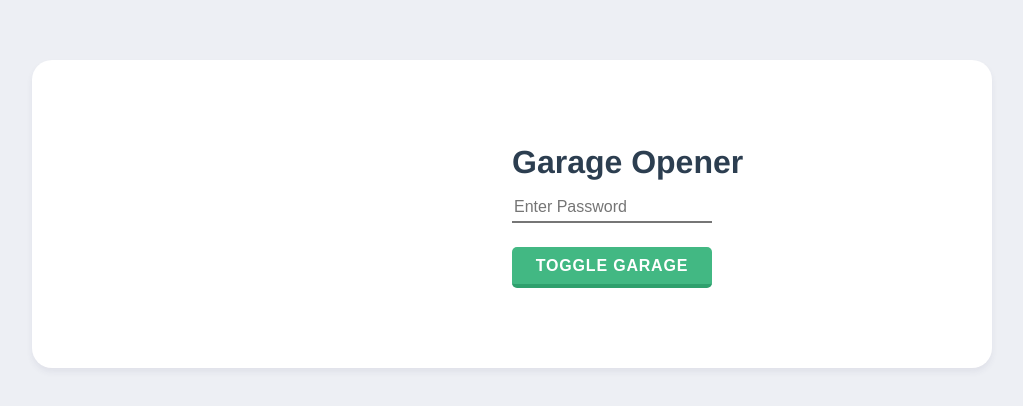
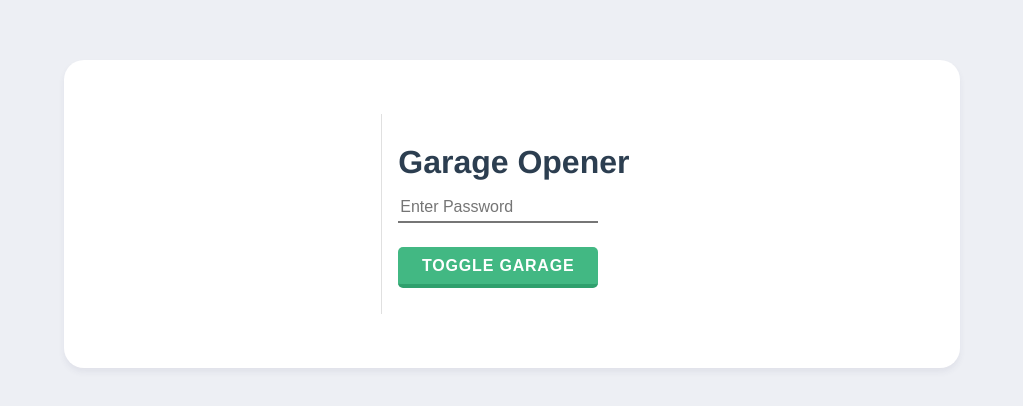
Before and after one commit to vartanbeno/rpi-garage, a Vue app in the folder client/: page / in a window 1280 px wide. Shown: the part 186-592 px from the top of the page, without its empty margins (128-1151 px from the left). Built offline with nearby package versions, Linux system fonts and the light colour scheme.

Commit message:
Add vertical divider
Signed-off-by: Vartan Benohanian <vartanbeno@gmail.com>

```diff
--- a/client/src/App.vue
+++ b/client/src/App.vue
@@ -1,16 +1,26 @@
 <template>
     <div id="app">
-        <Container />
+        <Container>
+            <div class="image-container"></div>
+            <div class="divider-container"><VDivider /></div>
+            <div class="form-box-container">
+                <FormBox />
+            </div>
+        </Container>
     </div>
 </template>
 
 <script>
 import Container from './components/Container';
+import FormBox from './components/FormBox';
+import VDivider from './components/VDivider';
 
 export default {
     name: 'app',
     components: {
-        Container
+        Container,
+        FormBox,
+        VDivider
     }
 };
 </script>
@@ -40,12 +50,12 @@ body {
     flex-direction: column;
     justify-content: center;
     min-height: 100%;
-    margin: 0 10rem;
+    margin: 0 12rem;
 }
 
 @media (max-width: 960px) {
     #app {
-        margin: 0 5rem;
+        margin: 0 4rem;
     }
 }
 
@@ -54,4 +64,17 @@ body {
         margin: 0 1rem;
     }
 }
+
+.image-container {
+    width: 35%;
+}
+
+.divider-container {
+    height: 200px;
+}
+
+.form-box-container {
+    margin: 2rem 0;
+    width: 65%;
+}
 </style>
--- a/client/src/components/Container.vue
+++ b/client/src/components/Container.vue
@@ -1,9 +1,6 @@
 <template>
     <div class="container">
-        <div class="image-container"></div>
-        <div class="form-container">
-            <FormBox />
-        </div>
+        <slot></slot>
     </div>
 </template>
 
@@ -21,7 +18,7 @@ export default {
 <!-- Add "scoped" attribute to limit CSS to this component only -->
 <style scoped>
 .container {
-    padding: 5rem 2rem;
+    padding: 3rem 2rem;
     display: flex;
     flex-direction: row;
     justify-content: center;
@@ -30,8 +27,4 @@ export default {
     border-radius: 20px;
     box-shadow: 0 4px 6px rgba(50, 50, 93, 0.07);
 }
-
-.container > div {
-    width: 50%;
-}
 </style>
--- a/client/src/components/FormBox.vue
+++ b/client/src/components/FormBox.vue
@@ -52,12 +52,7 @@ export default {
 
 <!-- Add "scoped" attribute to limit CSS to this component only -->
 <style scoped>
-.form-container {
-    display: flex;
-    flex-direction: column;
-    /* justify-content: center; */
-}
-
+.form-container,
 .form-controls-container {
     display: flex;
     flex-direction: column;
--- /dev/null
+++ b/client/src/components/VDivider.vue
@@ -0,0 +1,18 @@
+<template>
+    <div class="vertical-divider"></div>
+</template>
+
+<script>
+export default {
+    name: 'VDivider'
+};
+</script>
+
+<!-- Add "scoped" attribute to limit CSS to this component only -->
+<style scoped>
+.vertical-divider {
+    height: 100%;
+    border-left: 0.05rem solid #e0e0e0;
+    padding: 0.5rem;
+}
+</style>
```
